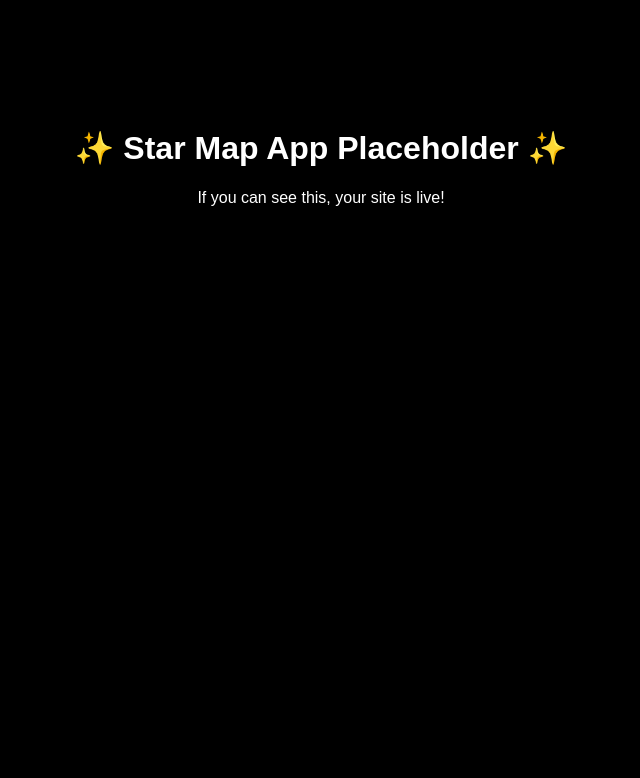
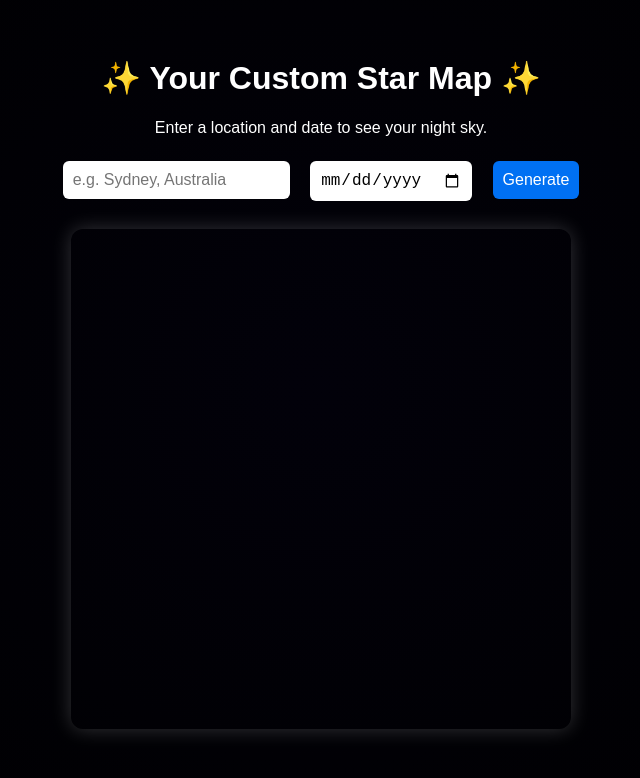
Before and after one commit to itsyourboihank-droid/starmapp-app, a plain HTML site: page index.html in a window 1280 px wide. Shown: the whole page, without its empty margins (319-959 px from the left). Drawn offline with Linux system fonts and the light colour scheme.

Commit message:
Update index.html
Real star mapp

```diff
--- a/index.html
+++ b/index.html
@@ -1,11 +1,70 @@
 <!DOCTYPE html>
-<html>
+<html lang="en">
 <head>
-  <meta charset="utf-8">
-  <title>Star Map Test</title>
+  <meta charset="UTF-8">
+  <title>Star Map Generator</title>
+  <style>
+    body {
+      font-family: Arial, sans-serif;
+      text-align: center;
+      background: radial-gradient(circle at center, #02010a, #000);
+      color: white;
+      padding: 30px;
+    }
+    canvas {
+      border-radius: 12px;
+      margin-top: 20px;
+      box-shadow: 0 0 20px rgba(255,255,255,0.2);
+    }
+    input, button {
+      margin: 8px;
+      padding: 10px;
+      border-radius: 6px;
+      border: none;
+      font-size: 16px;
+    }
+    button {
+      background: #0070f3;
+      color: white;
+      cursor: pointer;
+    }
+    button:hover { background: #0055c2; }
+  </style>
 </head>
-<body style="background:black;color:white;font-family:sans-serif;text-align:center;padding-top:100px;">
-  <h1>✨ Star Map App Placeholder ✨</h1>
-  <p>If you can see this, your site is live!</p>
-</body>
-</html>
+<body>
+  <h1>✨ Your Custom Star Map ✨</h1>
+  <p>Enter a location and date to see your night sky.</p>
+
+  <input id="location" placeholder="e.g. Sydney, Australia">
+  <input id="date" type="date">
+  <button onclick="generateStarMap()">Generate</button>
+
+  <div><canvas id="starMap" width="500" height="500"></canvas></div>
+
+  <script>
+    async function generateStarMap() {
+      const loc = document.getElementById('location').value || 'Sydney, Australia';
+      const date = document.getElementById('date').value || '2024-01-01';
+      const canvas = document.getElementById('starMap');
+      const ctx = canvas.getContext('2d');
+
+      // Fill background
+      ctx.fillStyle = "black";
+      ctx.fillRect(0, 0, canvas.width, canvas.height);
+
+      // Draw random stars (simulated realistic field)
+      for (let i = 0; i < 500; i++) {
+        const x = Math.random() * canvas.width;
+        const y = Math.random() * canvas.height;
+        const brightness = Math.random();
+        ctx.fillStyle = `rgba(255,255,255,${brightness})`;
+        ctx.beginPath();
+        ctx.arc(x, y, Math.random() * 1.2, 0, 2 * Math.PI);
+        ctx.fill();
+      }
+
+      // Text overlay
+      ctx.fillStyle = "white";
+      ctx.font = "18px Arial";
+      ctx.fillText(`Star Map for ${loc}`, 20, 470);
+      ctx.fillTex
```
